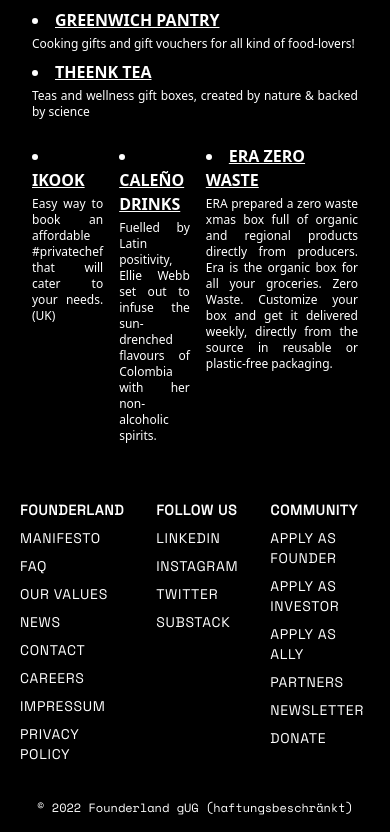
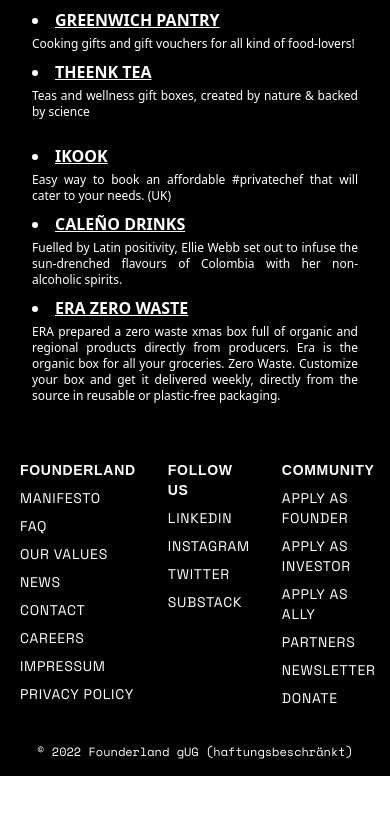
Before and after one commit to Founderland/giftguide-web, a React (Create React App) app: page / in a window 390 px wide. Shown: the part 5750-6582 px from the top of the page. After the commit the page ends 6526 px from the top, so only its background shows below. Built offline with nearby package versions, Linux system fonts and the light colour scheme.

Commit message:
alignement for mobile

```diff
--- a/src/App.js
+++ b/src/App.js
@@ -687,7 +687,7 @@
                     </p>
                   </li>
                 </div>
-                <div className='flex  space-x-4 px-4 pt-4 lg:row-start-4 lg:row-span-1 lg:col-span-full lg:col-start-1'>
+                <div className='flex flex-col lg:flex-row lg:space-x-4 px-4 pt-4 lg:row-start-4 lg:row-span-1 lg:col-span-full lg:col-start-1'>
                   <li className='py-1'>
                     <a
                       href='https://ikook.co.uk/'
@@ -750,7 +750,7 @@
       <footer className='md:px-4 lg:px-8 pt-4 bg-black text-white w-full flex flex-col lg:mt-8'>
         <links className='w-full flex flex-grow text-grotesk uppercase p-5 text-sm tracking-wider space-x-8'>
           <div className='flex flex-col space-y-2'>
-            <div className='font-bold'>Founderland</div>
+            <div className='text-grotesk-b font-bold'>Founderland</div>
             <a
               href='https://www.founderland.org/our-manifesto'
               className='max-w-xs hover:text-gray-500 transform ease-in-out duration-200'
@@ -803,7 +803,7 @@
             </a>
           </div>
           <div className='flex flex-col space-y-2'>
-            <div className='font-bold'>Follow Us</div>
+            <div className='text-grotesk-b font-bold'>Follow Us</div>
 
             <a
               href='https://www.linkedin.com/company/founderland'
@@ -842,7 +842,7 @@
             </a>
           </div>
           <div className='flex flex-col space-y-2'>
-            <div className='font-bold'>Community</div>
+            <div className='text-grotesk-b font-bold'>Community</div>
             <a
               href='https://founderland.herokuapp.com/form/founder'
               target='_blank'
```
